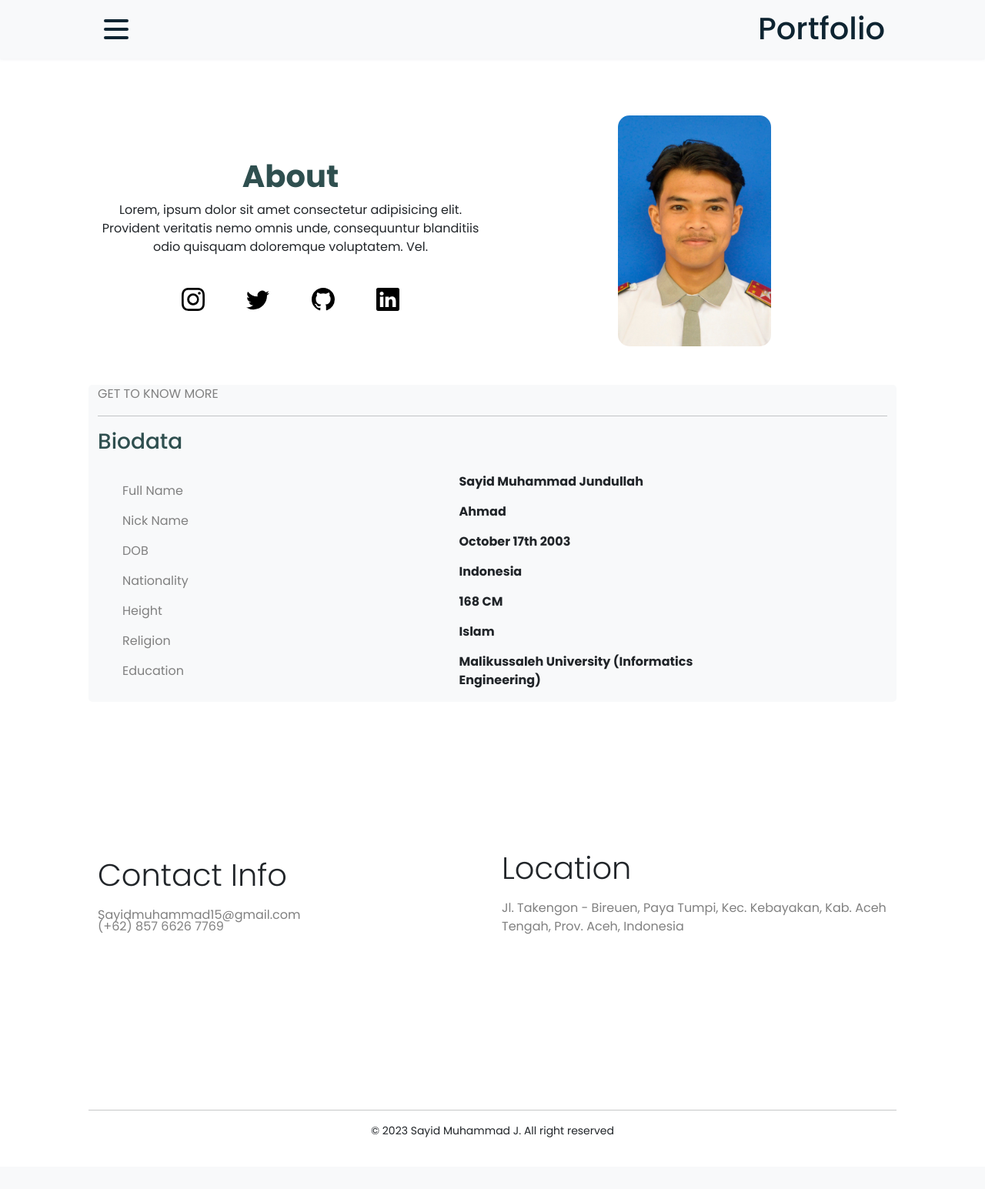
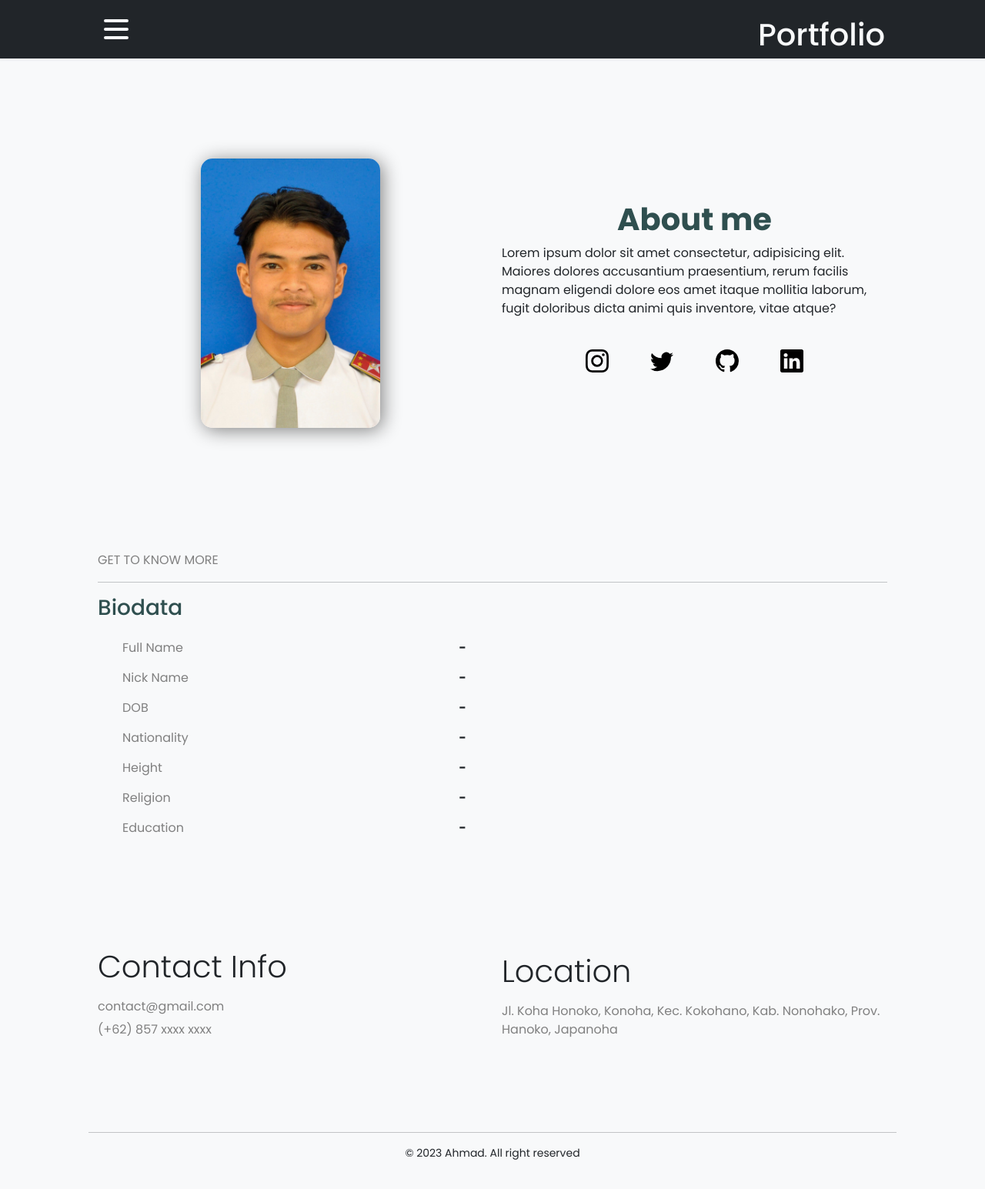
Before and after one commit to MuhammadJundullah/Portofolio, a PHP site: page / in a window 1280 px wide. Shown: the whole page at 77% size. Before the commit the page ends 1478 px from the top, so only its background shows below. Run offline with PHP 8.4, Linux system fonts and the light colour scheme.

Commit message:
Menghilangkan data diri dan mengubah layout

```diff
--- a/index.html
+++ b/index.html
@@ -13,19 +13,19 @@
     <link rel="stylesheet" href="style.css">
 </head>
 
-<body>
+<body class="bg-light">
 
 <!-- start navbar -->
 <nav>
-  <div class="navbar bg-light">
+  <div class="navbar bg-dark">
     <div class="container nav-container">
         <input class="checkbox" type="checkbox" name="" id="" />
         <div class="hamburger-lines">
-          <span class="line line1"></span>
-          <span class="line line2"></span>
-          <span class="line line3"></span>
+          <span class="line line1 bg-light"></span>
+          <span class="line line2 bg-light"></span>
+          <span class="line line3 bg-light"></span>
         </div>
-      <div class="logo">
+      <div class="logo text-light mt-2">
         <h1>Portfolio</h1>
       </div>
       <div class="menu-items">
@@ -38,28 +38,28 @@
 
 <!-- start deskripsi dan image -->
   <div class="container text-center mt-4">
-    <div class="row align-items-start">
+    <div class="row align-items-start" style="margin-top: 80px;">
+      <div class="col">
+        <img class="foto" src="/img/Sayid Muhammad Jundullah (SMA).jpg" height= 350px" style="margin: 10%; border-radius: 15px;" alt="Sayid Muhammad Jundullah">
+    </div>
       <div class="col" style="margin-top: 10%;">
-        <h1 class="display-6 fw-bold" style="color:darkslategrey;">About</h1>
-        <p style="font-size: 100%;">Lorem, ipsum dolor sit amet consectetur adipisicing elit. Provident veritatis nemo omnis unde, consequuntur blanditiis odio quisquam doloremque voluptatem. Vel.</p>
+        <h1 class="display-6 fw-bold" style="color:darkslategrey;">About me</h1>
+        <p class="text-start" style="font-size: 100%;">Lorem ipsum dolor sit amet consectetur, adipisicing elit. Maiores dolores accusantium praesentium, rerum facilis magnam eligendi dolore eos amet itaque mollitia laborum, fugit doloribus dicta animi quis inventore, vitae atque?</p>
         <!-- Instagram -->
-          <a href="https://instagram.com/saed.m_" target="_blank"><img src="/img/instagram.svg" alt="instagram" style="height: 30px; margin: 5%; "></a>
+          <a class="sosmed" href="https://instagram.com/saed.m_" target="_blank"><img src="/img/instagram.svg" alt="instagram" style="height: 30px; margin: 5%; "></a>
         <!-- twitter -->
-          <a href="https://twiter.com/muhammadjndllh" target="_blank"><img src="/img/twitter.svg" alt="twitter" style="height: 30px; margin: 5%;"></a>
+          <a class="sosmed" href="https://twiter.com/muhammadjndllh" target="_blank"><img src="/img/twitter.svg" alt="twitter" style="height: 30px; margin: 5%;"></a>
         <!-- github -->
-          <a href="https://github.com/muhammadjundullah" target="_blank"><img src="/img/github.svg" alt="github" style="height: 30px; margin: 5%;"></a>
+          <a class="sosmed" href="https://github.com/muhammadjundullah" target="_blank"><img src="/img/github.svg" alt="github" style="height: 30px; margin: 5%;"></a>
         <!-- linkedin -->
-          <a href="https://linkedin.com/in/sayidm" target="_blank"><img src="/img/linkedin.svg" alt="linkedin" style="height: 30px; margin: 5%;"></a>
-      </div>
-      <div class="col">
-          <img src="/img/Sayid Muhammad Jundullah (SMA).jpg" height="300px" style="margin: 10%; border-radius: 15px;" alt="Sayid Muhammad Jundullah">
+          <a class="sosmed" href="https://linkedin.com/in/sayidm" target="_blank"><img src="/img/linkedin.svg" alt="linkedin" style="height: 30px; margin: 5%;"></a>
       </div>
     </div>
   </div>
   <!-- end deskripsi dan image -->
 
   <!-- Biodata -->
-  <div class="container text-center bg-light" style="width: 100%; margin-top: px; border-radius: 5px;">
+  <div class="container text-center" style="margin-top: 110px; border-radius: 5px;">
     <p class="text-start" style="color: gray;">GET TO KNOW MORE</p>
       <hr>
         <div class="row align-items-center">
@@ -77,13 +77,13 @@
             </div>
             <div class="col-5">
               <ul style="list-style-type: none; text-align: left;">
-                <li class="biodataisi">Sayid Muhammad Jundullah</li>
-                <li class="biodataisi">Ahmad</li>
-                <li class="biodataisi">October 17th 2003</li>
-                <li class="biodataisi">Indonesia</li>
-                <li class="biodataisi">168 CM</li>
-                <li class="biodataisi">Islam</li>
-                <li class="biodataisi">Malikussaleh University (Informatics Engineering)</li>
+                <li class="biodataisi">-</li>
+                <li class="biodataisi">-</li>
+                <li class="biodataisi">-</li>
+                <li class="biodataisi">-</li>
+                <li class="biodataisi">-</li>
+                <li class="biodataisi">-</li>
+                <li class="biodataisi">-</li>
               </ul>
             </div>
             <div class="col-2">
@@ -95,20 +95,20 @@
 
 
 <!-- footer -->
-  <div class="container" style="margin-top: 15%; border-radius: 15px;">
+  <div class="container" style="margin-top: 10%; border-radius: 15px;">
     <div class="row align-items-end">
       <div class="col">
         <p class="display-6">Contact Info</p>
-        <p style="color: gray;">Sayidmuhammad15@gmail.com</p>
-        <p style="margin-top: -5%; color:gray;">(+62) 857 6626 7769</p>
+        <p style="color: gray;">contact@gmail.com</p>
+        <p style="margin-top: -10px; color:gray;">(+62) 857 xxxx xxxx</p>
       </div>
       <div class="col">
         <p class="display-6">Location</p>
-        <p style="color: gray;">Jl. Takengon - Bireuen, Paya Tumpi, Kec. Kebayakan, Kab. Aceh Tengah, Prov. Aceh, Indonesia</p>
+        <p style="color: gray;">Jl. Koha Honoko, Konoha, Kec. Kokohano, Kab. Nonohako, Prov. Hanoko, Japanoha</p>
       </div>
-        <hr style="margin-top: 20%;">
+        <hr style="margin-top: 10%;">
         <div class="copyright">
-          <p>&copy; 2023 Sayid Muhammad J. All right reserved</p>
+          <p>&copy; 2023 Ahmad. All right reserved</p>
         </div>
       </div>
     </div>
--- a/style.css
+++ b/style.css
@@ -4,6 +4,14 @@
   margin: 0;
   padding: 0;
   box-sizing: border-box;
+}
+
+.sosmed :hover {
+  opacity: 0.6;
+}
+
+.foto {
+  box-shadow: 3px 3px 25px gray;
 }
 
 .biodata {
@@ -163,11 +171,3 @@ body {
 .nav-container input[type="checkbox"]:checked ~ .hamburger-lines .line3 {
   transform: rotate(-45deg);
 }
-
-.nav-container input[type="checkbox"]:checked ~ .logo {
-  filter: blur(10px);
-}
-
-.nav-container input[type="checkbox"]:checked ~ body {
-  filter: blur(10px);
-}
```
